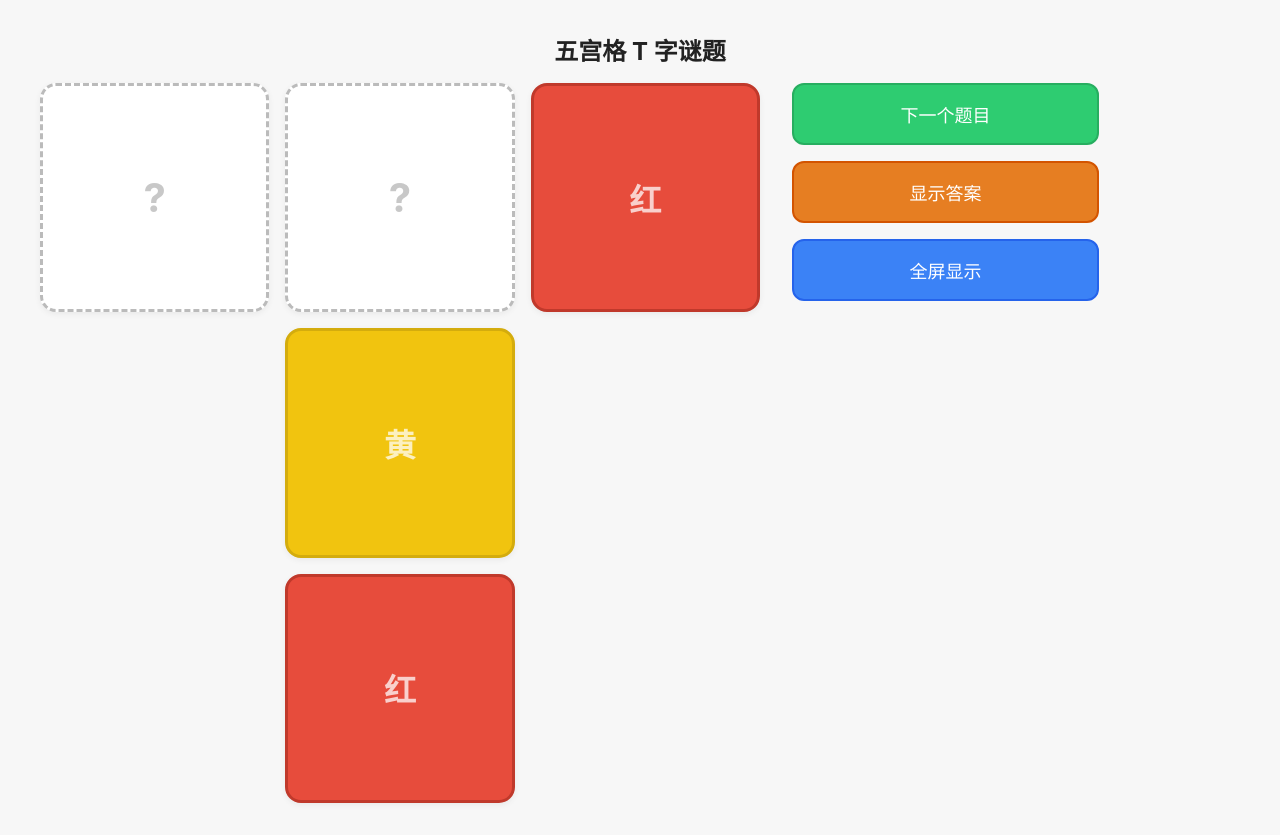
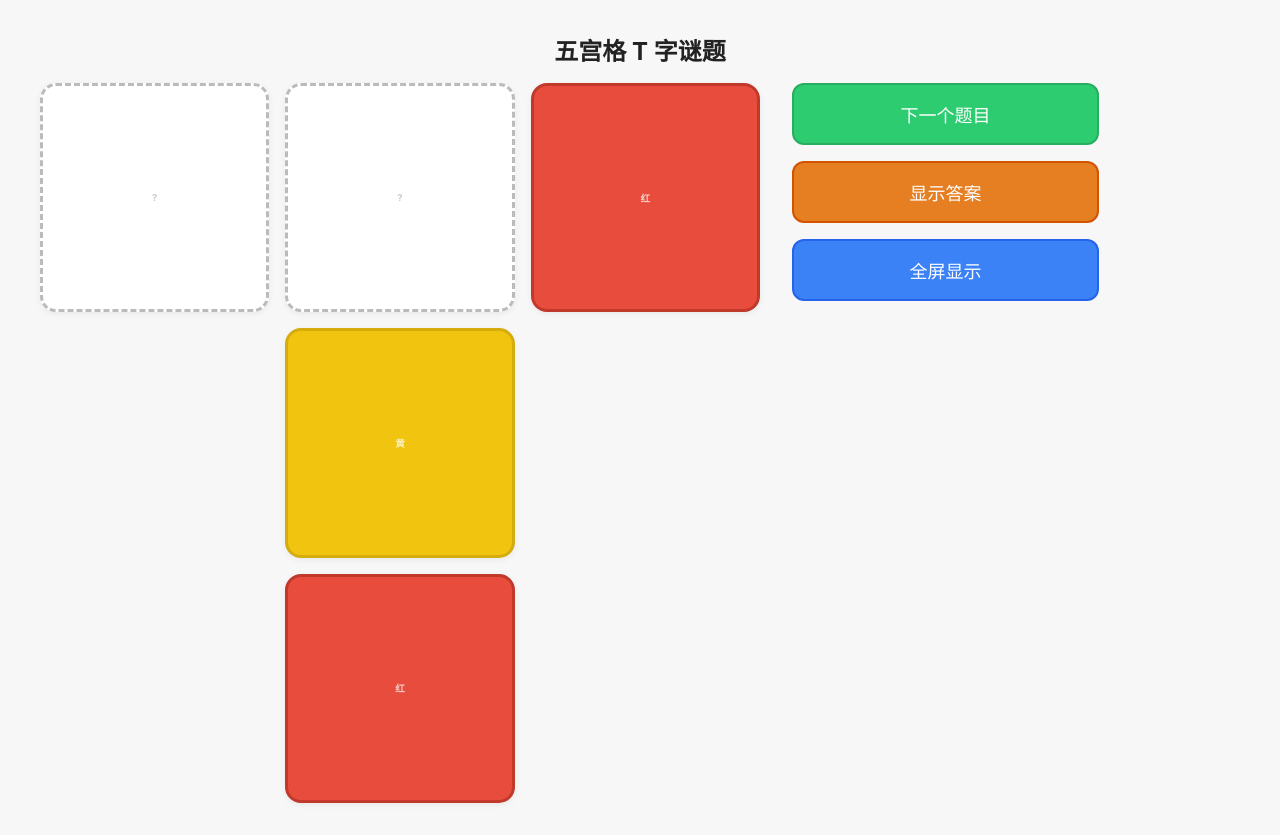
Before and after one commit to zmai-dev/web_game, a PHP site: page /cube5/ in a window 1280 px wide. Run offline with PHP 8.4, Linux system fonts and the light colour scheme.

Commit message:
style: 调整格子文字字号为60%

```diff
--- a/cube5/styles.css
+++ b/cube5/styles.css
@@ -51,7 +51,7 @@ body {
 
 .cell .label {
   font-weight: 700;
-  font-size: 2rem;
+  font-size: 60%;
   color: #222;
   opacity: 0.8;
 }
@@ -77,7 +77,7 @@ body {
 }
 .hidden .label {
   color: #bbb;
-  font-size: 2.5rem;
+  font-size: 60%;
   font-weight: 700;
 }
 
```
